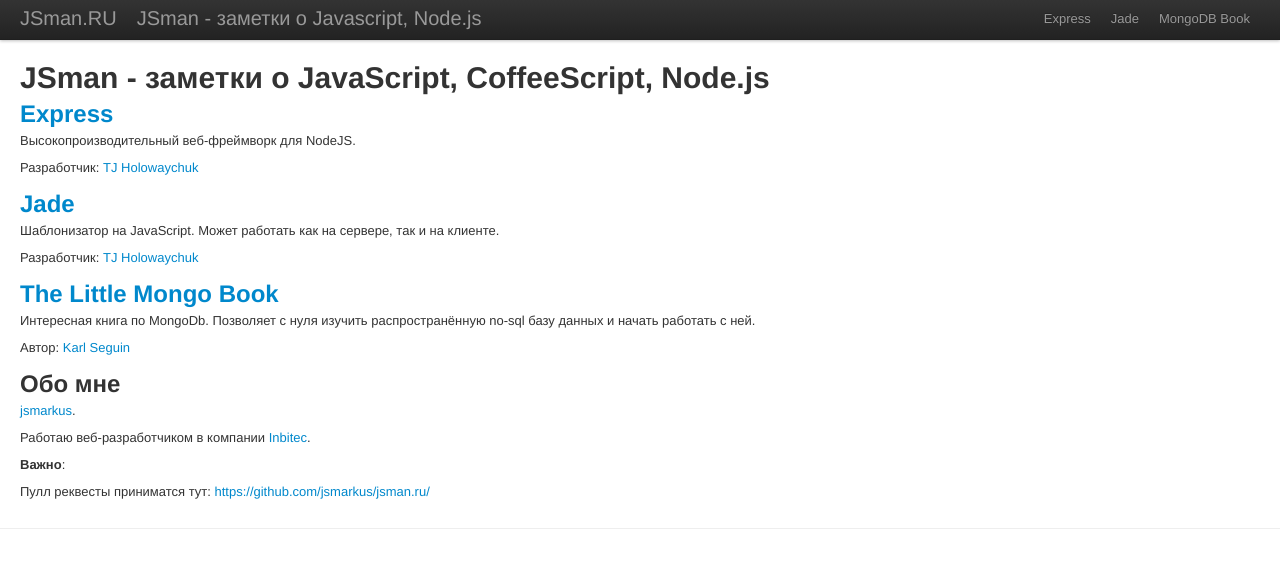
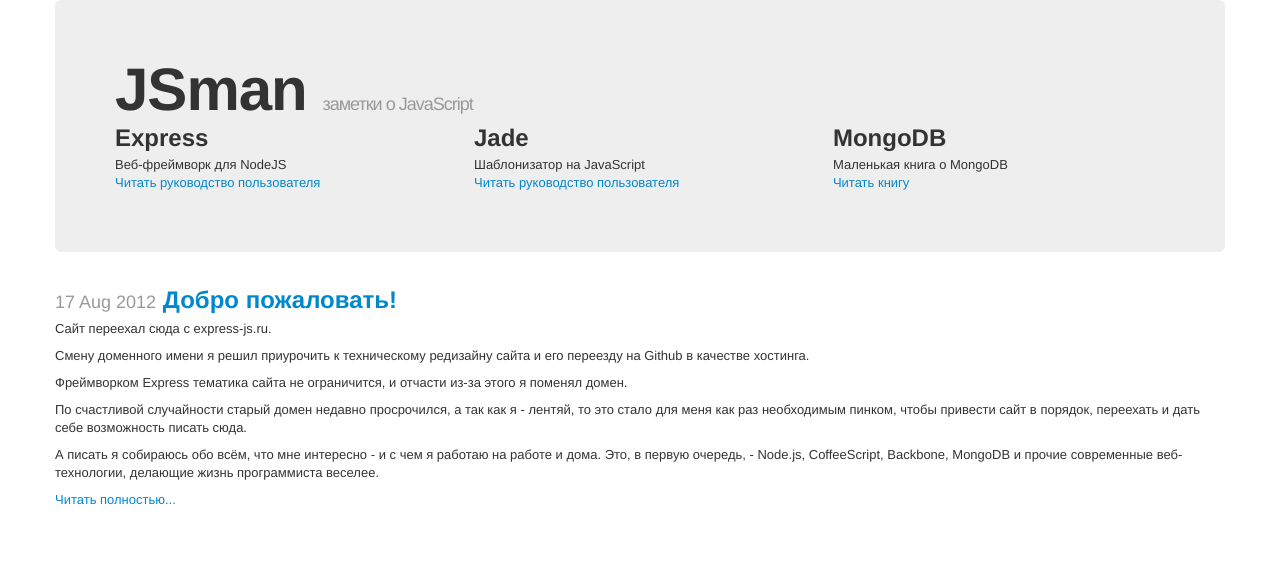
Before and after one commit to jsmarkus/jsman.ru, a Jekyll site: the page built from index.markdown, in a window 1280 px wide. Shown: the top 568 px of the page. Built offline with Jekyll 4.4.1, drawn with Linux system fonts in a browser that asks for light colours.

```diff
--- a/_layouts/default.html
+++ b/_layouts/default.html
@@ -44,7 +44,8 @@
 
 	<div class="container-fluid">
 		<div class="row-fluid">
-				{{ content }}
+			{{ content | replace : '[this-is-the-cut]','' }}
+			{% include disqus.html%}
 		</div>
 	</div>
 
--- /dev/null
+++ b/_layouts/glagne.html
@@ -0,0 +1,29 @@
+<!DOCTYPE html>
+<html>
+	<head>
+		<meta http-equiv="Content-Type" content="text/html; charset=utf8" />
+		<title>{{ page.title }} | JSman.ru</title>
+		<link rel="stylesheet" href="/bootstrap/css/bootstrap.min.css">
+		<link rel="stylesheet" href="/bootstrap/css/bootstrap-responsive.min.css">
+		<script src="/js/jquery-1.8.0.min.js"></script>
+		<script src="/bootstrap/js/bootstrap-collapse.js"></script>
+		{% include header-scripts.html %}
+	</head>
+<body>
+{{ content }}
+
+
+
+	<section class="container posts">
+	{% for post in site.posts %}
+		<article>
+			<h2><small>{{ post.date | date_to_string }}</small> <a href="{{ post.url }}">{{ post.title }}</a></h2>
+			<div>{{ post.content | split :'[this-is-the-cut]' | first }}</div>
+			<a href="{{ post.url }}">Читать полностью...</a>
+		<article>
+	{% endfor %}
+	</section>
+
+
+</body>
+</html>
--- /dev/null
+++ b/_posts/2012-08-17-wellcome.markdown
@@ -0,0 +1,15 @@
+---
+title: Добро пожаловать!
+layout: post
+comments: 1
+---
+
+Сайт переехал сюда с express-js.ru.
+
+Смену доменного имени я решил приурочить к техническому редизайну сайта и его переезду на Github в качестве хостинга.
+
+Фреймворком Express тематика сайта не ограничится, и отчасти из-за этого я поменял домен.
+
+По счастливой случайности старый домен недавно просрочился, а так как я - лентяй, то это стало для меня как раз необходимым пинком, чтобы привести сайт в порядок, переехать и дать себе возможность писать сюда.
+
+А писать я собираюсь обо всём, что мне интересно - и с чем я работаю на работе и дома. Это, в первую очередь, - Node.js, CoffeeScript, Backbone, MongoDB и прочие современные веб-технологии, делающие жизнь программиста веселее.
--- a/index.markdown
+++ b/index.markdown
@@ -1,35 +1,32 @@
 ---
 title: JSman - заметки о Javascript, Node.js
-layout: default
+layout: glagne
 ---
 
-# JSman - заметки о JavaScript, CoffeeScript, Node.js
+<div class="container">
+	<div class="hero-unit">
+		<h1>JSman <small class="hidden-phone">заметки о JavaScript</small></h1>
 
-## [Express](/express/)
+		<div class="row-fluid featured-articles">
 
-Высокопроизводительный веб-фреймворк для NodeJS.
+			<div class="span4">
+				<h2>Express</h2>
+				<div>Веб-фреймворк для NodeJS</div>
+				<div><a href="/express" class="">Читать руководство пользователя</a></div>
+			</div>
 
-Разработчик: [TJ Holowaychuk](http://github.com/visionmedia/)
+			<div class="span4">
+				<h2>Jade</h2>
+				<div>Шаблонизатор на JavaScript</div>
+				<div><a href="/jade" class="">Читать руководство пользователя</a></div>
+			</div>
 
-## [Jade](/jade/)
+			<div class="span4">
+				<h2>MongoDB</h2>
+				<div>Маленькая книга о MongoDB</div>
+				<div><a href="/mongo-book" class="">Читать книгу</a></div>
+			</div>
+		</div>
+	</div>
 
-Шаблонизатор на JavaScript. Может работать как на сервере, так и на клиенте.
-
-Разработчик: [TJ Holowaychuk](http://github.com/visionmedia/)
-
-
-## [The Little Mongo Book](/mongo-book/)
-
-Интересная книга по MongoDb. Позволяет с нуля изучить распространённую no-sql базу данных и начать работать с ней.
-
-Автор: [Karl Seguin](http://openmymind.net/)
-
-##Обо мне
-
-[jsmarkus](http://twitter.com/jsmarkus).
-
-Работаю веб-разработчиком в компании [Inbitec](http://inbitec.com/).
-
-**Важно**:
-
-Пулл реквесты приниматся тут: [https://github.com/jsmarkus/jsman.ru/](https://github.com/jsmarkus/jsman.ru/)
+</div>
```
Also changed, not shown: _includes/disqus.html (added, +17 -0 lines), _layouts/post.html (+57 -8 lines), jade/index.markdown (line endings or trailing spaces).
